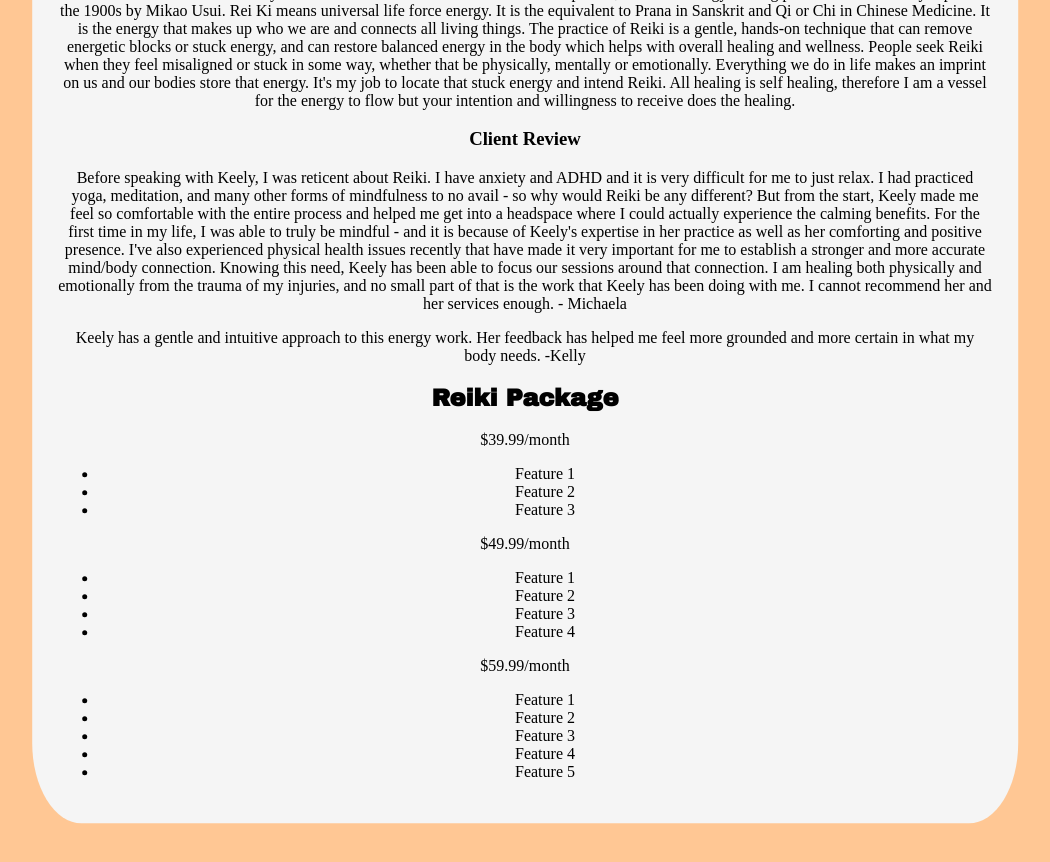
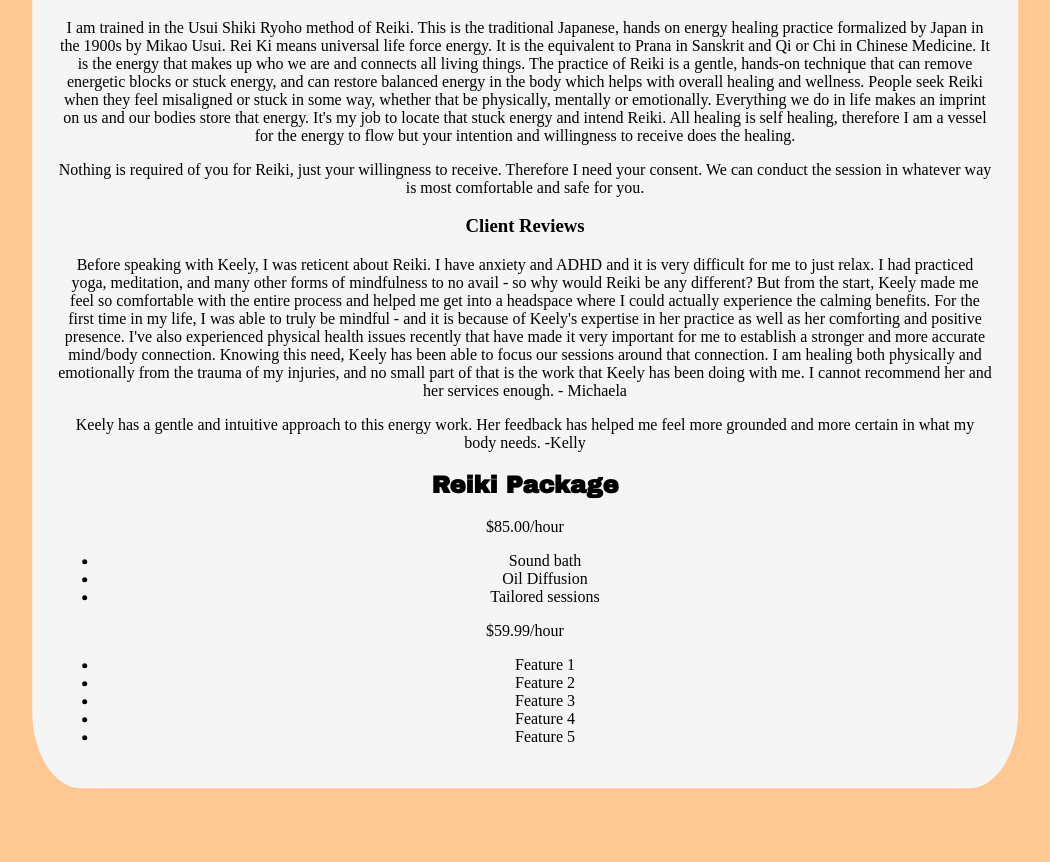
Before and after one commit to Zacharyjsultan/KSS-50, a React (Create React App) app: page /pricing in a window 1280 px wide. Shown: the part 620-1482 px from the top of the page, without its empty margins (115-1165 px from the left). Built offline with nearby package versions, Linux system fonts and the light colour scheme; a web font is replaced by a local one.

Commit message:
bug fix, package pricing

```diff
--- a/src/Components/Contact.jsx
+++ b/src/Components/Contact.jsx
@@ -13,7 +13,7 @@ export default function Contact() {
             <form
               action="https://public.herotofu.com/v1/b45438b0-2594-11ee-8058-515da3888232"
               method="post"
-              accept-charset="UTF-8"
+              acceptCharset="UTF-8"
             >
               <div>
                 <label htmlFor="name">Name</label>
--- a/src/Components/components/ReikiPackage.jsx
+++ b/src/Components/components/ReikiPackage.jsx
@@ -19,10 +19,15 @@ const ReikiPackage = () => {
         do in life makes an imprint on us and our bodies store that energy. It's
         my job to locate that stuck energy and intend Reiki. All healing is self
         healing, therefore I am a vessel for the energy to flow but your
-        intention and willingness to receive does the healing.{" "}
+        intention and willingness to receive does the healing.
+      </p>
+      <p>
+        Nothing is required of you for Reiki, just your willingness to receive.
+        Therefore I need your consent. We can conduct the session in whatever
+        way is most comfortable and safe for you.{" "}
       </p>
       <div className="review">
-        <h3>Client Review</h3>
+        <h3>Client Reviews</h3>
         <p>
           Before speaking with Keely, I was reticent about Reiki. I have anxiety
           and ADHD and it is very difficult for me to just relax. I had
--- a/src/Components/components/ReikiPackageCard.jsx
+++ b/src/Components/components/ReikiPackageCard.jsx
@@ -6,15 +6,11 @@ const ReikiPackageCard = () => {
     title: "Reiki Package",
     prices: [
       {
-        price: "$39.99/month",
-        features: ["Feature 1", "Feature 2", "Feature 3"],
+        price: "$85.00/hour",
+        features: ["Sound bath", "Oil Diffusion", "Tailored sessions"],
       },
       {
-        price: "$49.99/month",
-        features: ["Feature 1", "Feature 2", "Feature 3", "Feature 4"],
-      },
-      {
-        price: "$59.99/month",
+        price: "$59.99/hour",
         features: [
           "Feature 1",
           "Feature 2",
```
Also changed, not shown: 1 other file (tests, documents, lock files or other folders).
